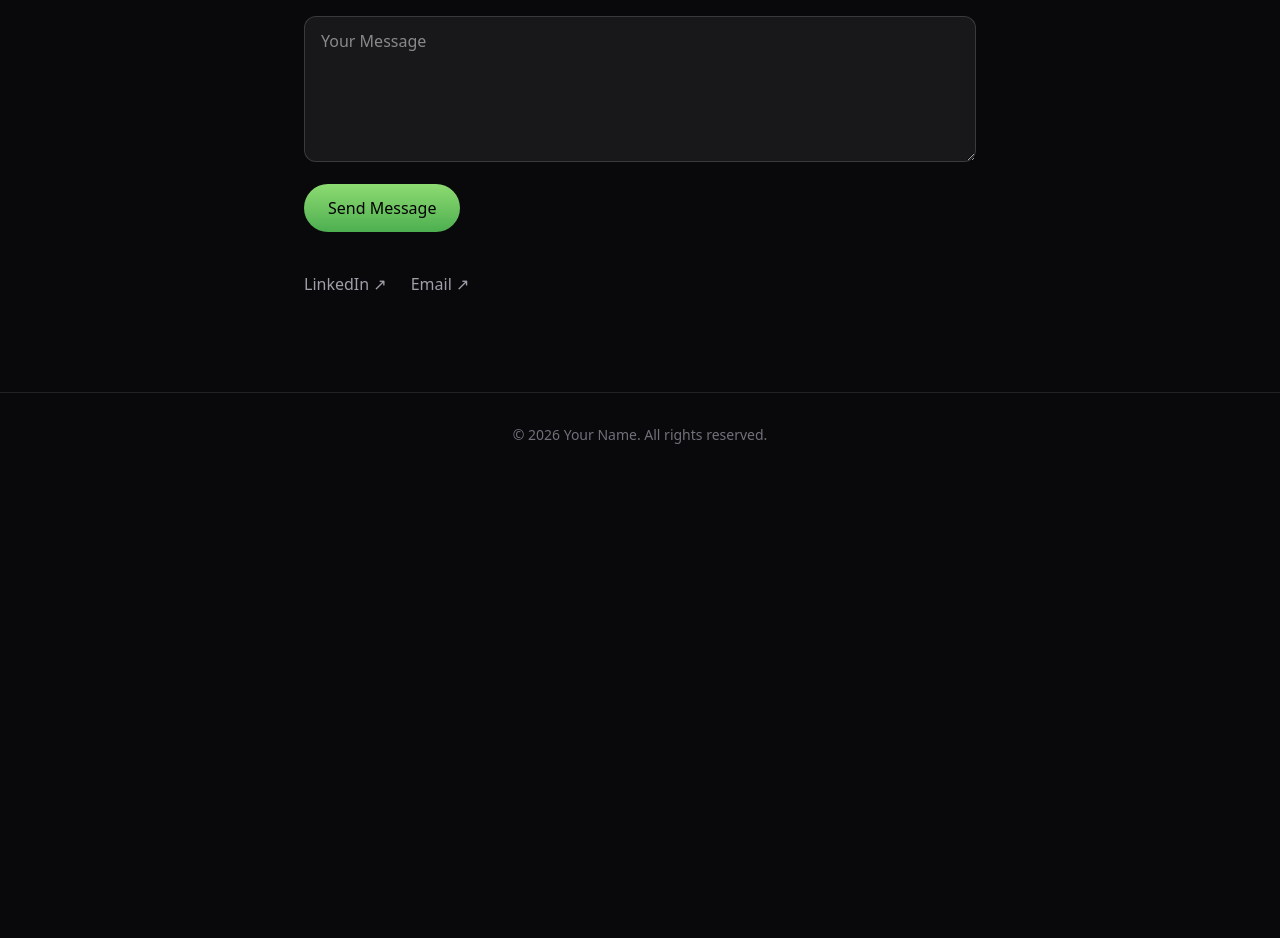
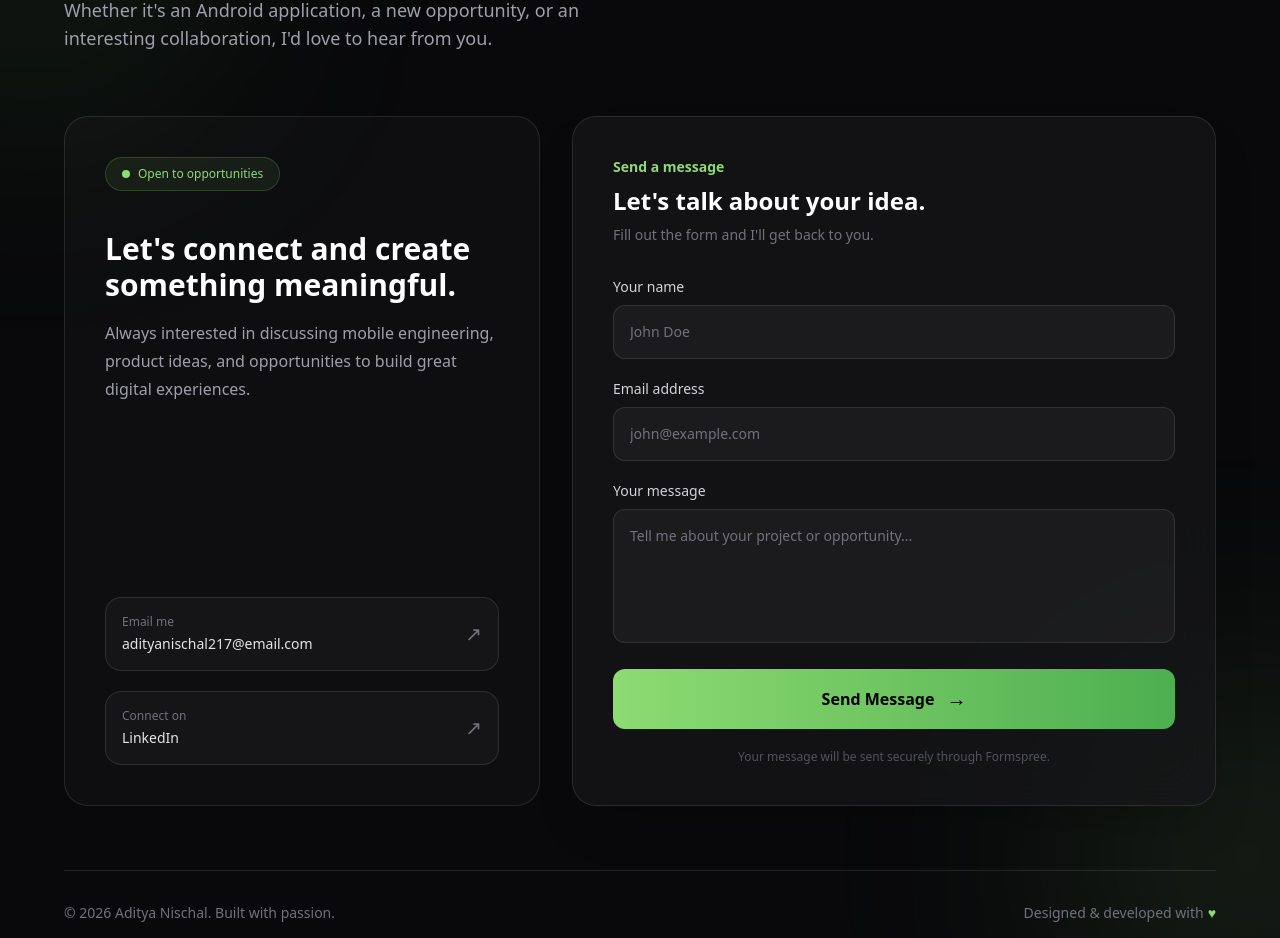
Before and after one commit to adityanischal217/aditya-portfolio, a Next.js app: page / in a window 1280 px wide. Shown: the part 5154-6092 px from the top of the page. Before the commit the page ends 5631 px from the top, so only its background shows below. Built offline with nearby package versions, Linux system fonts and the light colour scheme.

Commit message:
code changes

```diff
--- a/components/Contact.tsx
+++ b/components/Contact.tsx
@@ -1,31 +1,199 @@
+
 export default function Contact() {
   const input =
-    "w-full rounded-xl border border-white/15 bg-zinc-900 px-4 py-3 outline-none transition focus:border-[#6CC656]";
+    "w-full rounded-xl border border-white/10 bg-white/[0.04] px-4 py-4 text-sm text-white placeholder:text-zinc-500 outline-none transition-all duration-300 hover:border-[#8DDB72]/30 hover:bg-white/[0.06] focus:border-[#8DDB72] focus:bg-white/[0.07] focus:ring-2 focus:ring-[#8DDB72]/10";
+
   return (
-    <section id="contact" className="px-6 py-24">
-      <div className="mx-auto max-w-2xl">
-        <p className="bg-gradient-to-b from-[#8DDB72] to-[#4CAF50] bg-clip-text text-base font-extrabold uppercase tracking-widest text-transparent md:text-lg">
-          Get in Touch
+    <section
+      id="contact"
+      className="relative overflow-hidden px-6 py-24 md:py-32"
+    >
+      {/* Background glow */}
+      <div
+        aria-hidden
+        className="pointer-events-none absolute -left-40 top-20 h-96 w-96 rounded-full bg-[#4CAF50]/10 blur-[120px]"
+      />
+      <div
+        aria-hidden
+        className="pointer-events-none absolute -right-40 bottom-0 h-96 w-96 rounded-full bg-[#8DDB72]/10 blur-[120px]"
+      />
+
+      <div className="relative mx-auto max-w-6xl">
+
+        {/* Heading */}
+        <div className="mb-16">
+          <p className="bg-gradient-to-r from-[#8DDB72] to-[#4CAF50] bg-clip-text text-sm font-bold uppercase tracking-[0.3em] text-transparent">
+            Get in touch
           </p>
-        <h2 className="mt-3 text-3xl font-bold md:text-5xl">Let&apos;s build together.</h2>
 
-        <form action="https://formspree.io/f/YOUR_FORM_ID" method="POST" className="mt-10 space-y-4">
-          <input name="name" required placeholder="Your Name" className={input} />
-          <input name="email" type="email" required placeholder="Email Address" className={input} />
-          <textarea name="message" required rows={5} placeholder="Your Message" className={input} />
+          <h2 className="mt-5 max-w-3xl text-5xl font-extrabold tracking-tight text-white md:text-7xl">
+            Have a project
+            <br />
+            in <span className="text-[#8DDB72]">mind?</span>
+          </h2>
+
+          <p className="mt-6 max-w-xl text-base leading-7 text-zinc-400 md:text-lg">
+            Whether it's an Android application, a new opportunity,
+            or an interesting collaboration, I'd love to hear from you.
+          </p>
+        </div>
+
+        {/* Main Layout */}
+        <div className="grid gap-8 lg:grid-cols-[0.85fr_1.15fr]">
+
+          {/* Left Contact Information */}
+          <div className="flex flex-col justify-between rounded-3xl border border-white/10 bg-white/[0.025] p-8 transition-all duration-500 hover:border-[#8DDB72]/30 hover:bg-white/[0.04] md:p-10">
+
+            <div>
+              {/* Availability */}
+              <div className="inline-flex items-center gap-2 rounded-full border border-[#8DDB72]/20 bg-[#8DDB72]/[0.08] px-4 py-2">
+                <span className="relative flex h-2 w-2">
+                  <span className="absolute inline-flex h-full w-full animate-ping rounded-full bg-[#8DDB72] opacity-50" />
+                  <span className="relative inline-flex h-2 w-2 rounded-full bg-[#8DDB72]" />
+                </span>
+                <span className="text-xs font-medium text-[#8DDB72]">
+                  Open to opportunities
+                </span>
+              </div>
+
+              <h3 className="mt-10 text-3xl font-bold text-white">
+                Let's connect and create something meaningful.
+              </h3>
+
+              <p className="mt-4 leading-7 text-zinc-400">
+                Always interested in discussing mobile engineering,
+                product ideas, and opportunities to build great
+                digital experiences.
+              </p>
+            </div>
+
+            {/* Contact Details */}
+            <div className="mt-14 space-y-5">
+
+              <a
+                href="mailto:adityanischal217@email.com"
+                className="group flex items-center justify-between rounded-2xl border border-white/10 bg-white/[0.03] p-4 transition-all duration-300 hover:-translate-y-1 hover:border-[#8DDB72]/40 hover:bg-[#8DDB72]/[0.05]"
+              >
+                <div>
+                  <p className="text-xs text-zinc-500">Email me</p>
+                  <p className="mt-1 text-sm font-medium text-zinc-200 transition group-hover:text-[#8DDB72]">
+                    adityanischal217@email.com
+                  </p>
+                </div>
+                <span className="text-xl text-zinc-500 transition duration-300 group-hover:-translate-y-1 group-hover:translate-x-1 group-hover:text-[#8DDB72]">
+                  ↗
+                </span>
+              </a>
+
+              <a
+                href="https://www.linkedin.com/in/adityanischal/"
+                target="_blank"
+                rel="noreferrer"
+                className="group flex items-center justify-between rounded-2xl border border-white/10 bg-white/[0.03] p-4 transition-all duration-300 hover:-translate-y-1 hover:border-[#8DDB72]/40 hover:bg-[#8DDB72]/[0.05]"
+              >
+                <div>
+                  <p className="text-xs text-zinc-500">Connect on</p>
+                  <p className="mt-1 text-sm font-medium text-zinc-200 transition group-hover:text-[#8DDB72]">
+                    LinkedIn
+                  </p>
+                </div>
+                <span className="text-xl text-zinc-500 transition duration-300 group-hover:-translate-y-1 group-hover:translate-x-1 group-hover:text-[#8DDB72]">
+                  ↗
+                </span>
+              </a>
+
+            </div>
+          </div>
+
+          {/* Right Contact Form */}
+          <div className="rounded-3xl border border-white/10 bg-zinc-900/70 p-8 shadow-2xl shadow-black/20 backdrop-blur-xl transition-all duration-500 hover:border-[#8DDB72]/25 md:p-10">
+
+            <div className="mb-8">
+              <p className="text-sm font-semibold text-[#8DDB72]">
+                Send a message
+              </p>
+              <h3 className="mt-2 text-2xl font-bold text-white">
+                Let's talk about your idea.
+              </h3>
+              <p className="mt-2 text-sm text-zinc-500">
+                Fill out the form and I'll get back to you.
+              </p>
+            </div>
+
+            <form
+              action="https://formspree.io/f/YOUR_FORM_ID"
+              method="POST"
+              className="space-y-5"
+            >
+              <div>
+                <label className="mb-2 block text-sm font-medium text-zinc-300">
+                  Your name
+                </label>
+                <input
+                  name="name"
+                  required
+                  placeholder="John Doe"
+                  className={input}
+                />
+              </div>
+
+              <div>
+                <label className="mb-2 block text-sm font-medium text-zinc-300">
+                  Email address
+                </label>
+                <input
+                  name="email"
+                  type="email"
+                  required
+                  placeholder="john@example.com"
+                  className={input}
+                />
+              </div>
+
+              <div>
+                <label className="mb-2 block text-sm font-medium text-zinc-300">
+                  Your message
+                </label>
+                <textarea
+                  name="message"
+                  required
+                  rows={5}
+                  placeholder="Tell me about your project or opportunity..."
+                  className={`${input} resize-none`}
+                />
+              </div>
+
               <button
                 type="submit"
-            className="rounded-full bg-gradient-to-b from-[#8DDB72] to-[#4CAF50] px-6 py-3 font-medium text-black transition hover:shadow-[0_0_25px_rgba(108,198,86,0.55)]"
+                className="group relative flex w-full items-center justify-center gap-3 overflow-hidden rounded-xl bg-gradient-to-r from-[#8DDB72] to-[#4CAF50] px-6 py-4 font-bold text-black transition-all duration-300 hover:-translate-y-1 hover:shadow-[0_10px_35px_rgba(108,198,86,0.3)] active:scale-[0.98]"
               >
+                <span className="relative z-10">
                   Send Message
+                </span>
+                <span className="relative z-10 text-xl transition-transform duration-300 group-hover:translate-x-2">
+                  →
+                </span>
               </button>
+
+              <p className="text-center text-xs text-zinc-600">
+                Your message will be sent securely through Formspree.
+              </p>
             </form>
+          </div>
+        </div>
 
-        <div className="mt-10 flex gap-6 text-zinc-400">
-         {/* <a href="https://github.com/yourname" target="_blank" className="transition hover:text-[#8DDB72]">GitHub ↗</a>*/}
-          <a href="https://www.linkedin.com/in/adityanischal/" target="_blank" className="transition hover:text-[#8DDB72]">LinkedIn ↗</a>
-          <a href="mailto:adityanischal217@email.com" className="transition hover:text-[#8DDB72]">Email ↗</a>
+        {/* Bottom Footer */}
+        <div className="mt-16 flex flex-col items-center justify-between gap-4 border-t border-white/10 pt-8 sm:flex-row">
+          <p className="text-sm text-zinc-500">
+            © {new Date().getFullYear()} Aditya Nischal. Built with passion.
+          </p>
+
+          <p className="text-sm text-zinc-500">
+            Designed & developed with
+            <span className="ml-1 text-[#8DDB72]">♥</span>
+          </p>
         </div>
+
       </div>
     </section>
   );
```
Lines whose indentation alone changed are shown as unchanged.
